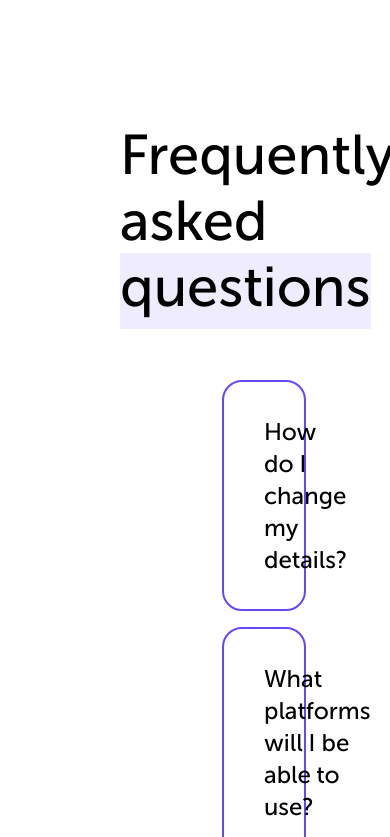
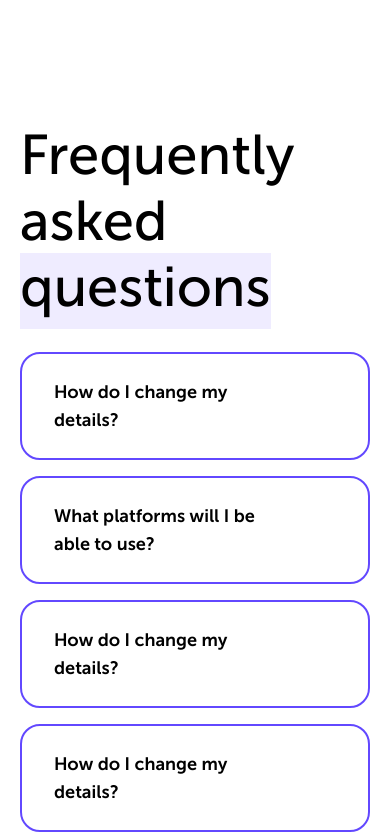
Before and after one commit to Violettalez/landing-vue-test, a Vue app: page / in a window 390 px wide. Shown: the part 3280-4117 px from the top of the page. Built offline with nearby package versions, Linux system fonts and the light colour scheme; some icons are missing.

Commit message:
Enhance FAQ component with responsive design adjustments and improved layout for better user experience

```diff
--- a/src/components/FAQ.vue
+++ b/src/components/FAQ.vue
@@ -46,29 +46,27 @@ const toggle = (id) => {
 }
 </script>
 <template>
-  <div class="px-[120px] mb-[140px]">
-    <h2 class="leading-[66px] font-museo font-medium text-[56px] w-[40%] mb-15">
+  <div class="desktop:px-[120px] tablet:px-10 mobile:px-5 desktop:mb-[140px] tablet:mb-30 mobile:mb-20">
+    <h2 class="leading-[66px] font-museo font-medium text-[56px] desktop:w-[40%] tablet:w-auto mobile:w-auto desktop:mb-15 tablet:mb-14 mobile:mb-8">
       Frequently asked <span class="bg-violet-bg/10 pb-2">questions</span>
     </h2>
-    <div class="flex flex-col gap-4 px-[102px]">
+    <div class="flex flex-col gap-4 desktop:px-[102px]">
       <div
         v-for="item in faqItems"
         :key="item.id"
-        class="border-2 py-[33.5px] px-10 rounded-[20px] bg-white border-violet-bg font-medium text-[15px]"
+        class="border-2 desktop:py-8 tablet:py-8 desktop:px-10 tablet:px-10 mobile:px-8 mobile:py-6 rounded-[20px] bg-white border-violet-bg font-medium text-[15px]"
       >
-        <div class="flex justify-between items-center">
-          <h3 class="font-museo text-2xl font-medium">{{ item.question }}</h3>
+        <div class="flex justify-between items-center desktop:gap-[133px] tablet:gap-[107px] mobile:gap-[27px]">
+          <p class="font-museo desktop:text-2xl tablet:text-2xl mobile:text-lg font-bold">{{ item.question }}</p>
           <Icon
             icon="ri:add-fill"
-            width="32"
-            height="32"
-            :class="`cursor-pointer ${isOpen === item.id ? 'rotate-45' : ''} transition`"
+            :class="`inline-block w-8 h-8 cursor-pointer ${isOpen === item.id ? 'rotate-45' : ''} transition`"
             @click="toggle(item.id)"
           />
         </div>
 
         <p
-          :class="`pr-[165px] mt-6 font-montserrat leading-[27px] font-normal text-[16px] text-gray-text ${isOpen === item.id ? 'block' : 'hidden'} transition`"
+          :class="`desktop:pr-[165px] tablet:pr-[50px] mobile:pr-2 mt-6 font-montserrat leading-[27px] font-normal text-base text-gray-text ${isOpen === item.id ? 'block' : 'hidden'} transition`"
         >
           {{ item.answer }}
         </p>
```
